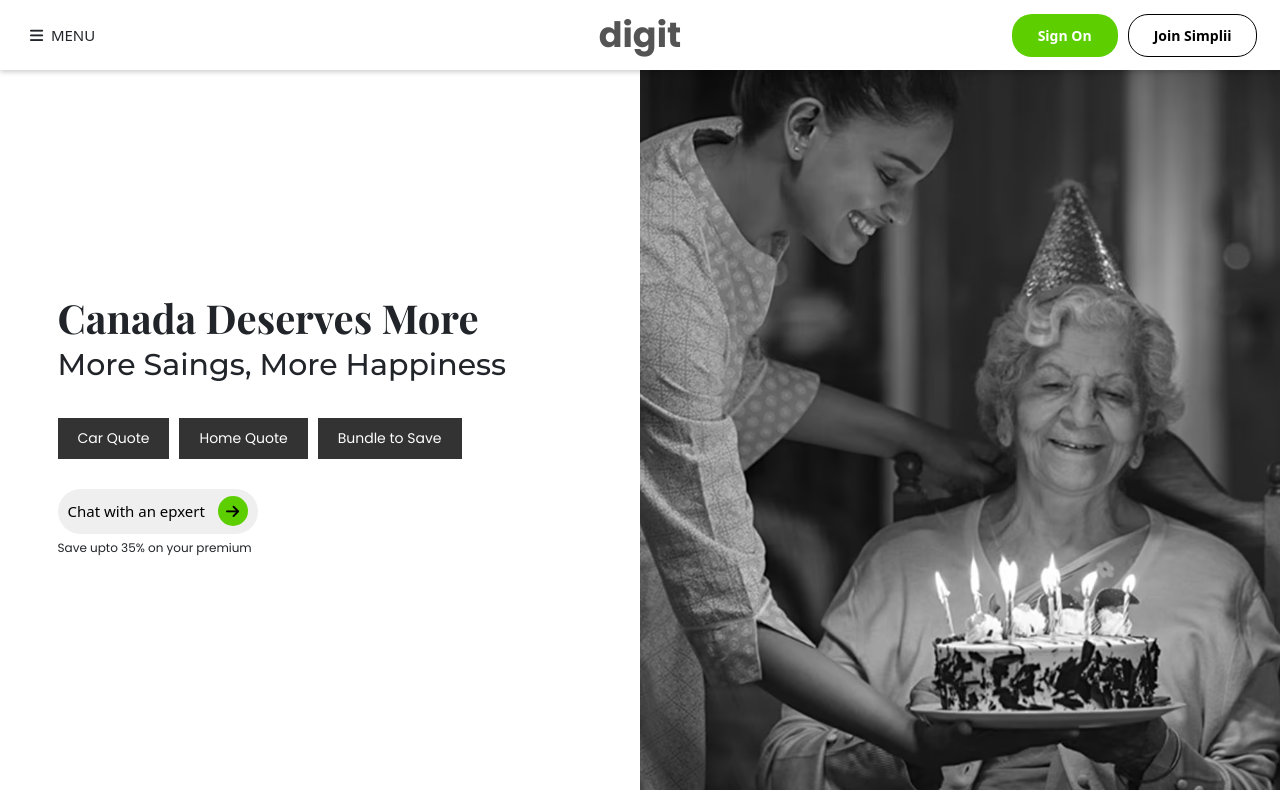
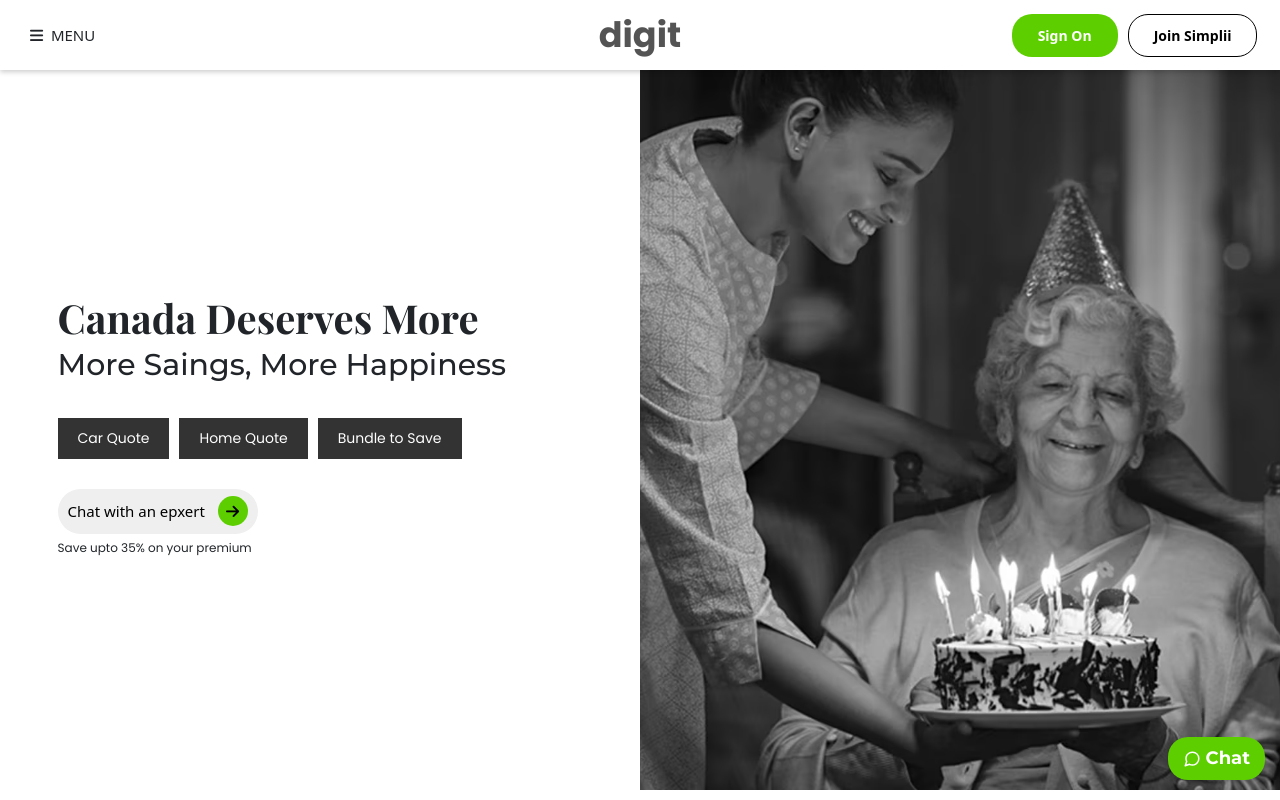
Before and after one commit to adnanDevelop/digit-client-project-4, a React (Create React App) app: page / in a window 1280 px wide. Shown: the top 800 px of the page. Built offline with nearby package versions, Linux system fonts and the light colour scheme; a web font is replaced by a local one.

Commit message:
added msg button

```diff
--- a/src/App.js
+++ b/src/App.js
@@ -4,6 +4,7 @@ import "aos/dist/aos.css";
 import Navbar from "./component/NavFooter/Navbar";
 import Footer from "./component/NavFooter/Footer";
 import Main from "./component/pages/Main";
+import TopBtn from "./component/utilis/TopBtn";
 
 function App() {
   useEffect(() => {
@@ -17,6 +18,7 @@ function App() {
       <Navbar />
       <Main />
       <Footer />
+      <TopBtn />
     </div>
   );
 }
--- a/src/component/css/index.css
+++ b/src/component/css/index.css
@@ -128,59 +128,25 @@ p {
 }
 
 .top-icon {
-  width: 4rem;
-  height: 4rem;
+  padding: 0.8rem 1.5rem;
+  color: var(--white);
+  background-color: var(--green);
   position: fixed;
-  right: 2rem;
   bottom: 2rem;
-  border-radius: 50%;
-  z-index: 10;
+  right: 1.5rem;
+  font-size: 1.8rem;
+  border-radius: 2rem;
+  font-weight: bold;
   cursor: pointer;
-  display: grid;
-  place-items: center;
-  visibility: hidden;
-  opacity: 0.8;
-  font-size: 1.8rem;
-  color: var(--white);
-  background-color: var(--blue);
-  border: 0.2rem solid transparent;
-  filter: drop-shadow(0 0.5rem 0.5rem rgba(0, 193, 231, 0.5));
+  box-shadow: 0px 2px 5px rgba(0, 0, 0, 0.2);
+  font-family: var(--primary-font);
   transition: var(--transition);
 }
 
-.top-icon:hover,
+.top-icon:hover ,
 .top-icon:focus {
-  opacity: 1;
   color: var(--white);
-  border-color: var(--blue);
-  background-color: transparent;
-}
-
-.animateIcon {
-  visibility: visible;
-  animation: iconAnimation 0.5s linear;
-}
-
-@keyframes iconAnimation {
-  0% {
-    transform: translateY(10rem);
-  }
-  100% {
-    transform: translateY(0rem);
-  }
-}
-
-.icon-animation {
-  animation: icon 1s linear infinite alternate-reverse;
-}
-
-@keyframes icon {
-  0% {
-    transform: translateY(-0.5rem);
-  }
-  100% {
-    transform: translateY(0rem);
-  }
+  background-color: var(--black);
 }
 
 /* BUTTONS SECTION */
--- a/src/component/utilis/TopBtn.jsx
+++ b/src/component/utilis/TopBtn.jsx
@@ -1,27 +1,16 @@
-import React , {useState} from "react";
+import React from "react";
+import { FiMessageCircle } from "react-icons/fi";
 
 const TopBtn = () => {
-    const [iconAnimation , setIconAnimation] = useState(false);
-    window.addEventListener('scroll' , () => {
-        (window.scrollY > 100) ? setIconAnimation(true) : setIconAnimation(false);
-    })
-
-    const topBar = () => {
-      window.scrollTo({
-        top : 0,
-        behavior : 'smooth',
-      })
-    }
 
   return (
     <div
-      className={`top-icon ${iconAnimation ? "animateIcon" : ""}`}
-      onClick={topBar}
+      className={`top-icon`}
     >
-      <span className="icon-animation">
-        {/* <FaAngleUp/> */}
-        <i className="fa-solid fa-arrow-up"></i>
+      <span className="icon-animation pe-2">
+      <FiMessageCircle />
       </span>
+      Chat
     </div>
   );
 };
```
